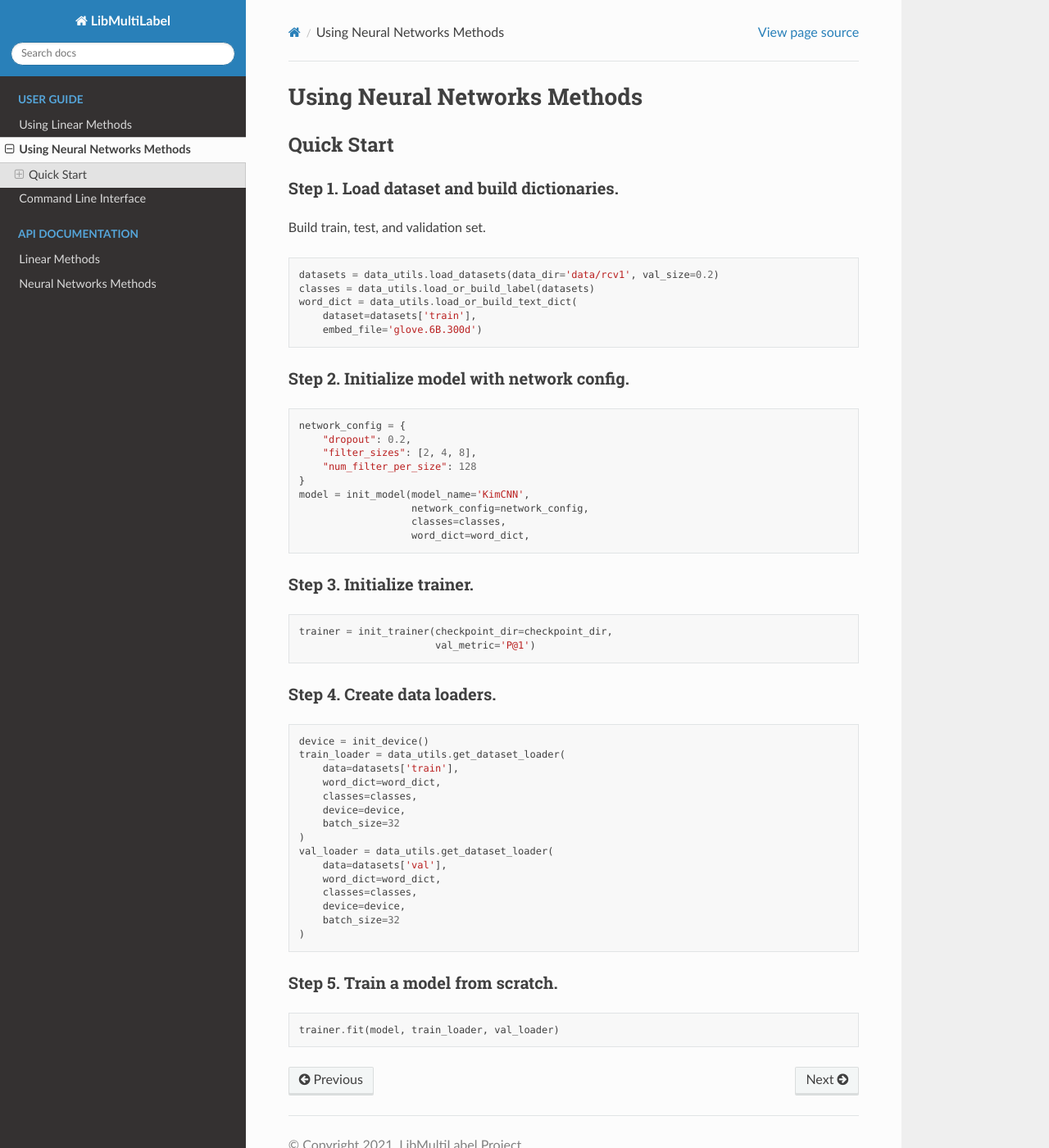
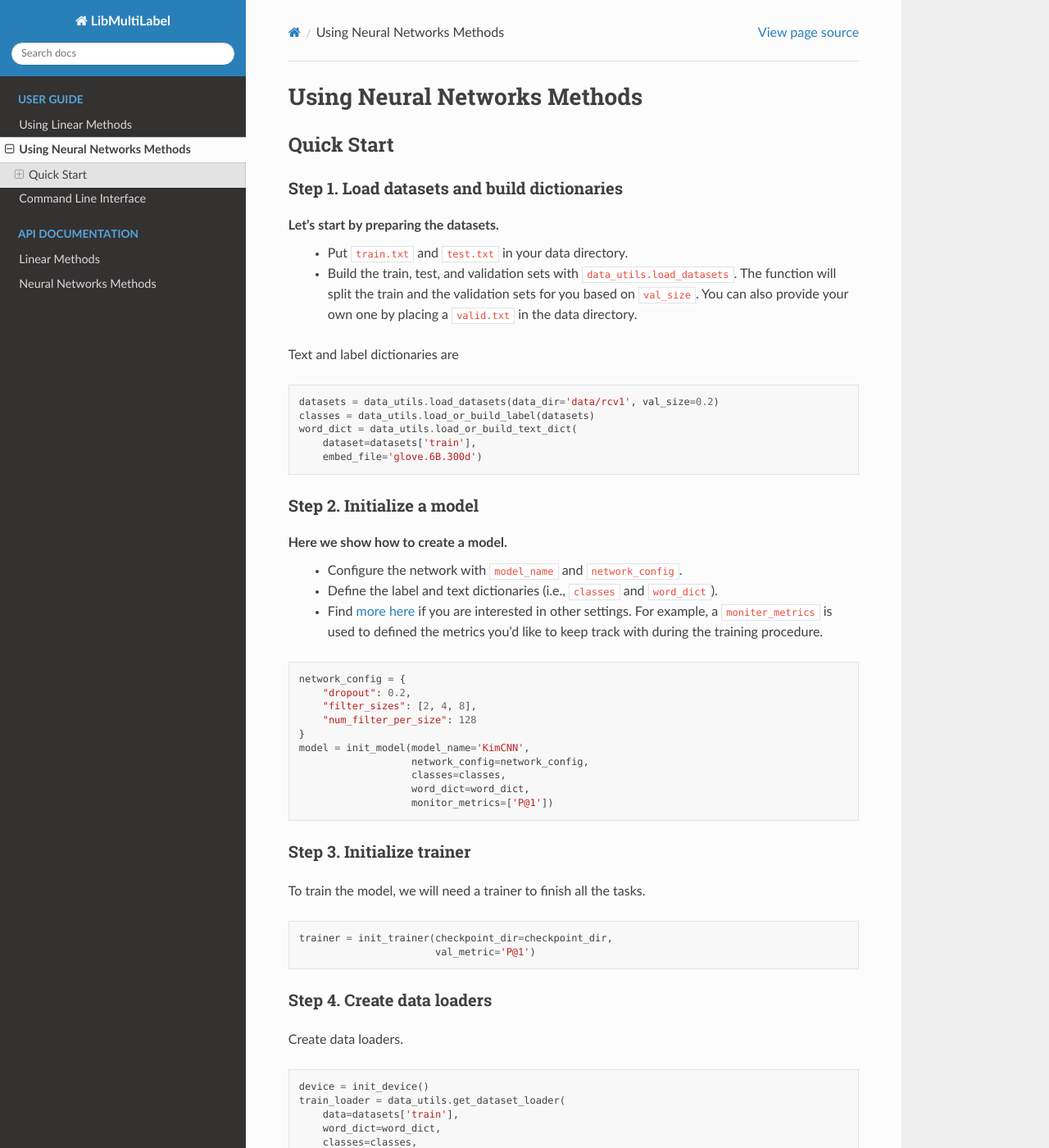
Before and after one commit to ASUS-AICS/LibMultiLabel, a Sphinx documentation site: the page built from docs/guides/nn_guides.rst, in a window 1280 px wide and 1400 px high. Shown: the whole window at 82% size. Built offline with Sphinx 7.4.7 and the Read the Docs theme 2.0.0, drawn with Linux system fonts in a browser that asks for light colours; some of the changed text lies outside the part shown.

Commit message:
Update nn guides.

```diff
--- a/docs/guides/nn_guides.rst
+++ b/docs/guides/nn_guides.rst
@@ -1,42 +1,60 @@
 Using Neural Networks Methods
-==============================
+=============================
 
 
 Quick Start
-------------
+-----------
 
-Step 1. Load dataset and build dictionaries.
-^^^^^^^^^^^^^^^^^^^^^^^^^^^^^^^^^^^^^^^^^^^^^
 
-Build train, test, and validation set.
+Step 1. Load datasets and build dictionaries
+^^^^^^^^^^^^^^^^^^^^^^^^^^^^^^^^^^^^^^^^^^^^
+
+Let's start by preparing the datasets.
+    * Put ``train.txt`` and ``test.txt`` in your data directory.
+    * Build the train, test, and validation sets with ``data_utils.load_datasets``.
+      The function will split the train and the validation sets for you based on ``val_size``.
+      You can also provide your own one by placing a ``valid.txt`` in the data directory.
+
+Text and label dictionaries are
 
 .. literalinclude:: ../examples/nn_quickstart.py
     :language: python3
     :lines: 14-18
 
-Step 2. Initialize model with network config.
-^^^^^^^^^^^^^^^^^^^^^^^^^^^^^^^^^^^^^^^^^^^^^^
+Step 2. Initialize a model
+^^^^^^^^^^^^^^^^^^^^^^^^^^
+
+Here we show how to create a model.
+    * Configure the network with ``model_name`` and ``network_config``.
+    * Define the label and text dictionaries (i.e., ``classes`` and ``word_dict``).
+    * Find `more here <../api/nn.html#libmultilabel.nn.nn_utils.init_model>`_ if you are interested in other settings. For example, a ``moniter_metrics`` is used to defined the metrics you'd like to keep track with during the training procedure.
 
 .. literalinclude:: ../examples/nn_quickstart.py
     :language: python3
-    :lines: 21-29
+    :lines: 21-30
 
-Step 3. Initialize trainer.
-^^^^^^^^^^^^^^^^^^^^^^^^^^^^
+Step 3. Initialize trainer
+^^^^^^^^^^^^^^^^^^^^^^^^^^^
+
+To train the model, we will need a trainer to finish all the tasks.
 
 .. literalinclude:: ../examples/nn_quickstart.py
     :language: python3
     :lines: 33-34
 
-Step 4. Create data loaders.
-^^^^^^^^^^^^^^^^^^^^^^^^^^^^^
+Step 4. Create data loaders
+^^^^^^^^^^^^^^^^^^^^^^^^^^^^
+
+Create data loaders.
 
 .. literalinclude:: ../examples/nn_quickstart.py
     :language: python3
     :lines: 37-51
 
-Step 5. Train a model from scratch.
-^^^^^^^^^^^^^^^^^^^^^^^^^^^^^^^^^^^^
+Step 5. Train a model from scratch
+^^^^^^^^^^^^^^^^^^^^^^^^^^^^^^^^^^^
+
+Everything's ready. Let's start training!
 
 .. literalinclude:: ../examples/nn_quickstart.py
     :language: python3
```
